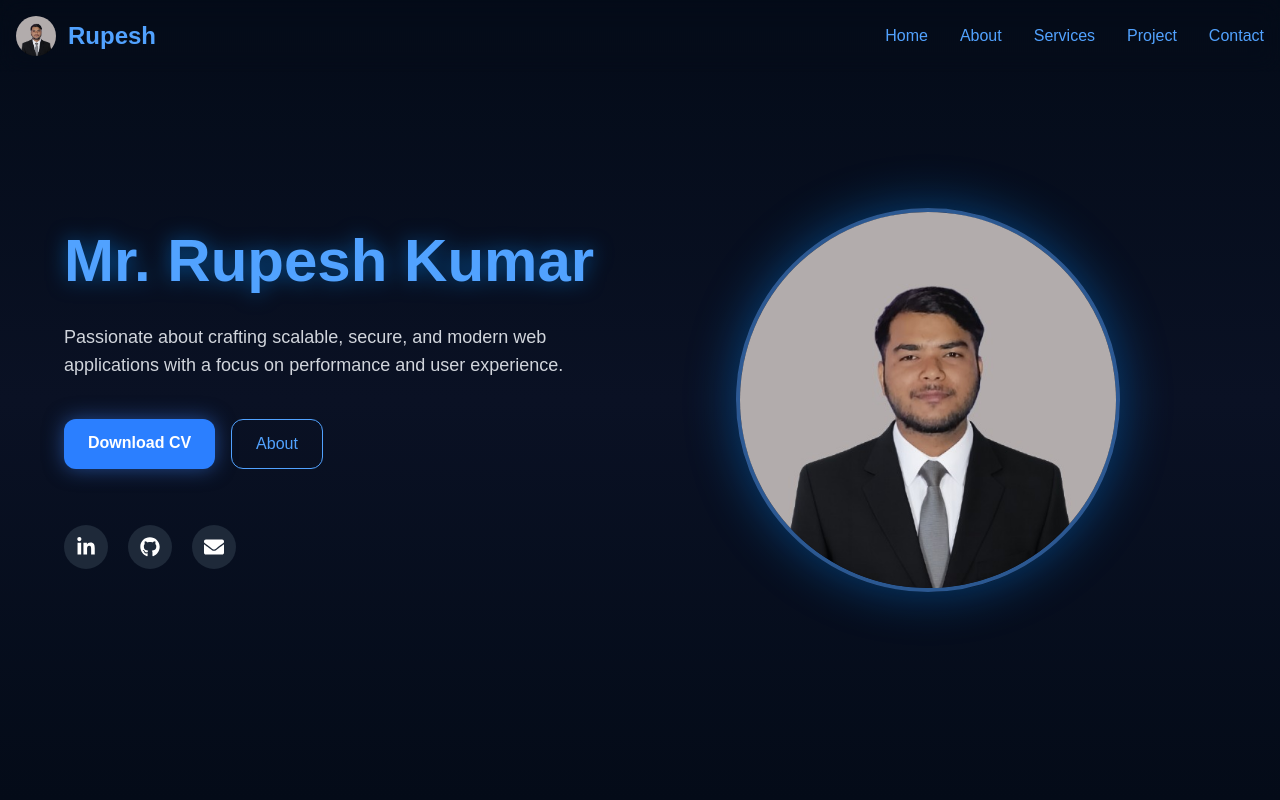
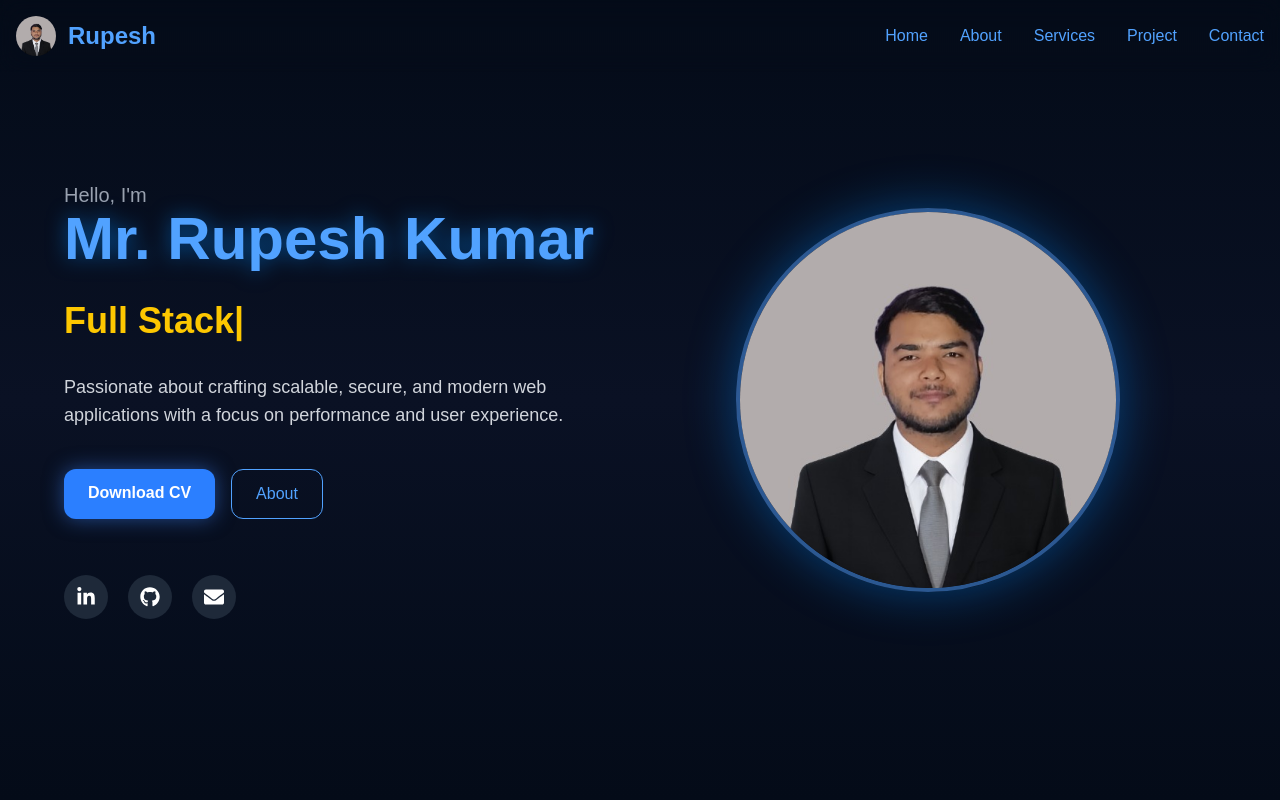
Before and after one commit to Saurabh11837/portfolio, a Next.js app: page / in a window 1280 px wide. Shown: the top 800 px of the page. Built offline with nearby package versions, Linux system fonts and the light colour scheme.

Commit message:
first commit

```diff
--- a/app/component/HeroSection.js
+++ b/app/component/HeroSection.js
@@ -24,13 +24,13 @@ export default function HeroSection() {
         data-aos="fade-right"
       >
         <div>
-          {/* <p className="text-gray-400 text-lg md:text-xl">Hello, I&apos;m</p> */}
+          <p className="text-gray-400 text-lg md:text-xl">Hello, I&apos;m</p>
           <h1 className="text-3xl md:text-6xl font-bold text-blue-400 drop-shadow-[0_0_10px_rgba(0,140,255,0.5)]">
             Mr. Rupesh Kumar
           </h1>
         </div>
 
-        {/* <h2 className="text-2xl md:text-4xl font-semibold text-yellow-400">
+        <h2 className="text-2xl md:text-4xl font-semibold text-yellow-400">
           <ReactTyped
             strings={[
               "Backend Developer",
@@ -42,7 +42,7 @@ export default function HeroSection() {
             backSpeed={50}
             loop
           />
-        </h2> */}
+        </h2>
 
         <p className="text-gray-300 text-base md:text-lg max-w-xl">
           Passionate about crafting scalable, secure, and modern web
```
